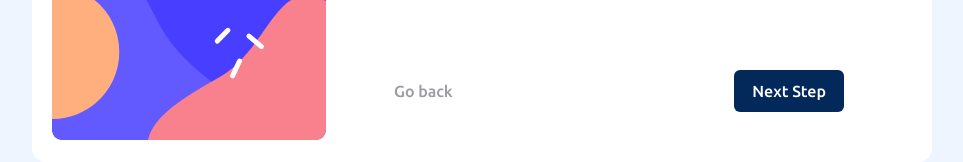
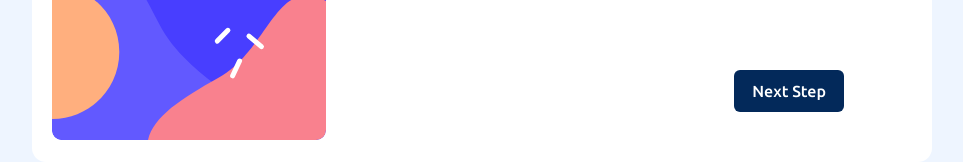
Before and after one commit to TsotMe/old-multi-step-form, a Vue app: page / in a window 1280 px wide. Shown: the part 543-705 px from the top of the page, without its empty margins (158-1121 px from the left). Built offline with nearby package versions, Linux system fonts and the light colour scheme.

Commit message:
Add main logic of StepsContainer on StepsContainer.vue

```diff
--- a/src/components/StepsContainer.vue
+++ b/src/components/StepsContainer.vue
@@ -5,9 +5,10 @@
             <p>{{ description}}</p>
         </div>
         <slot />
-        <div class="next-prev-buttons">
-            <button class="prev">Go back</button>
-            <button class="next">Next Step</button>
+        <div class="next-prev-buttons" :class="{'first-step': currentStep === 1}">
+            <button class="prev" v-show="currentStep !== 1" @click="updateStep(currentStep - 1)">Go back</button>
+            <button class="next" @click="updateStep(currentStep + 1)"
+                    :class="{'last-step': currentStep === 4}">{{ nextButtonName }}</button>
         </div>
     </div>
 </template>
@@ -23,6 +24,20 @@ export default {
         description: {
             type: String,
             default: ""
+        },
+        currentStep: {
+            type: Number,
+            default: null
+        }
+    },
+    computed: {
+        nextButtonName() {
+            return this.currentStep === 4 ? 'Confirm' : 'Next Step'
+        }
+    },
+    methods: {
+        updateStep(value) {
+            if (value > 1 && value < 6) this.$emit('update:currentStep', value)
         }
     }
 }
@@ -57,6 +72,10 @@ export default {
         align-items: center;
         justify-content: space-between;
 
+        &.first-step {
+            justify-content: right;
+        }
+
         .prev {
             color: #9B9BA3;
             background-color: #FFFFFF;
@@ -71,6 +90,10 @@ export default {
             border-radius: 6px;
             font-family: ubuntu-medium, sans-serif;
             font-size: 16px;
+
+            &.last-step {
+                background-color: #483EFF;
+            }
         }
     }
 }
```
